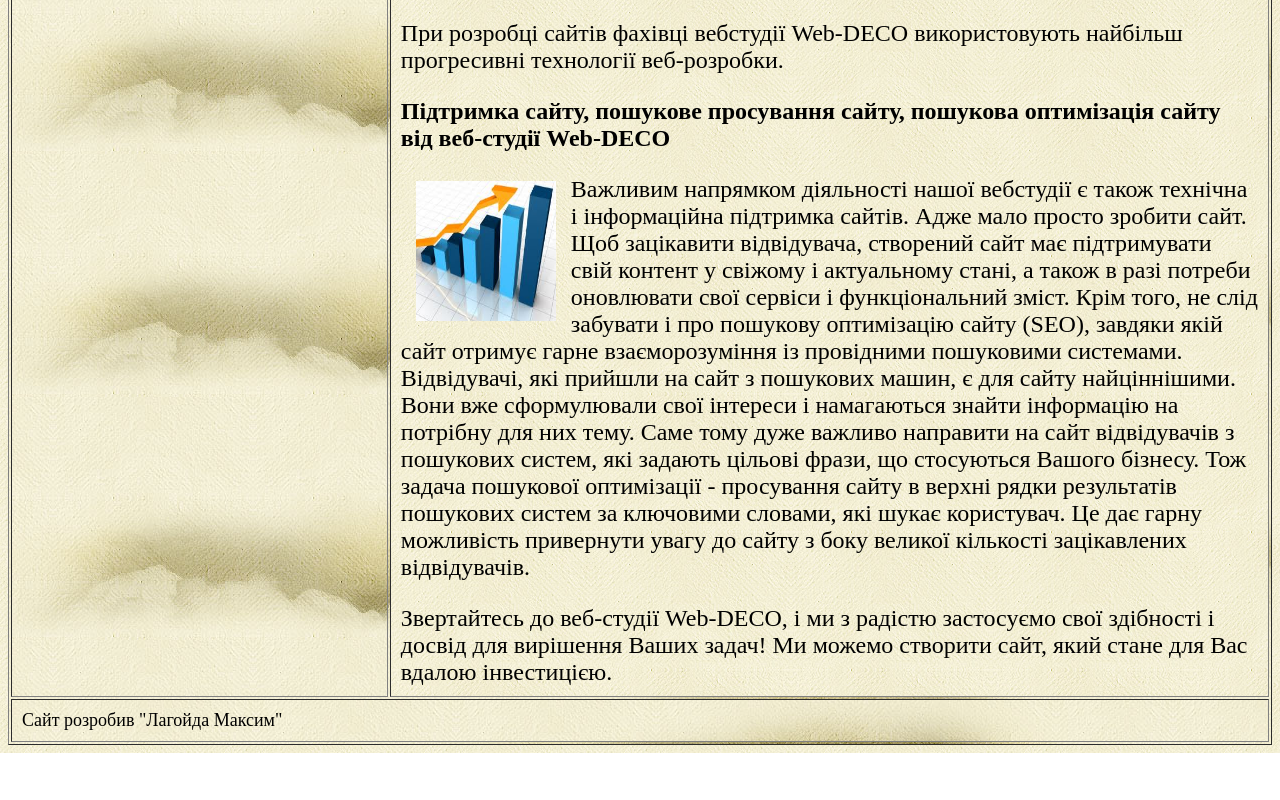
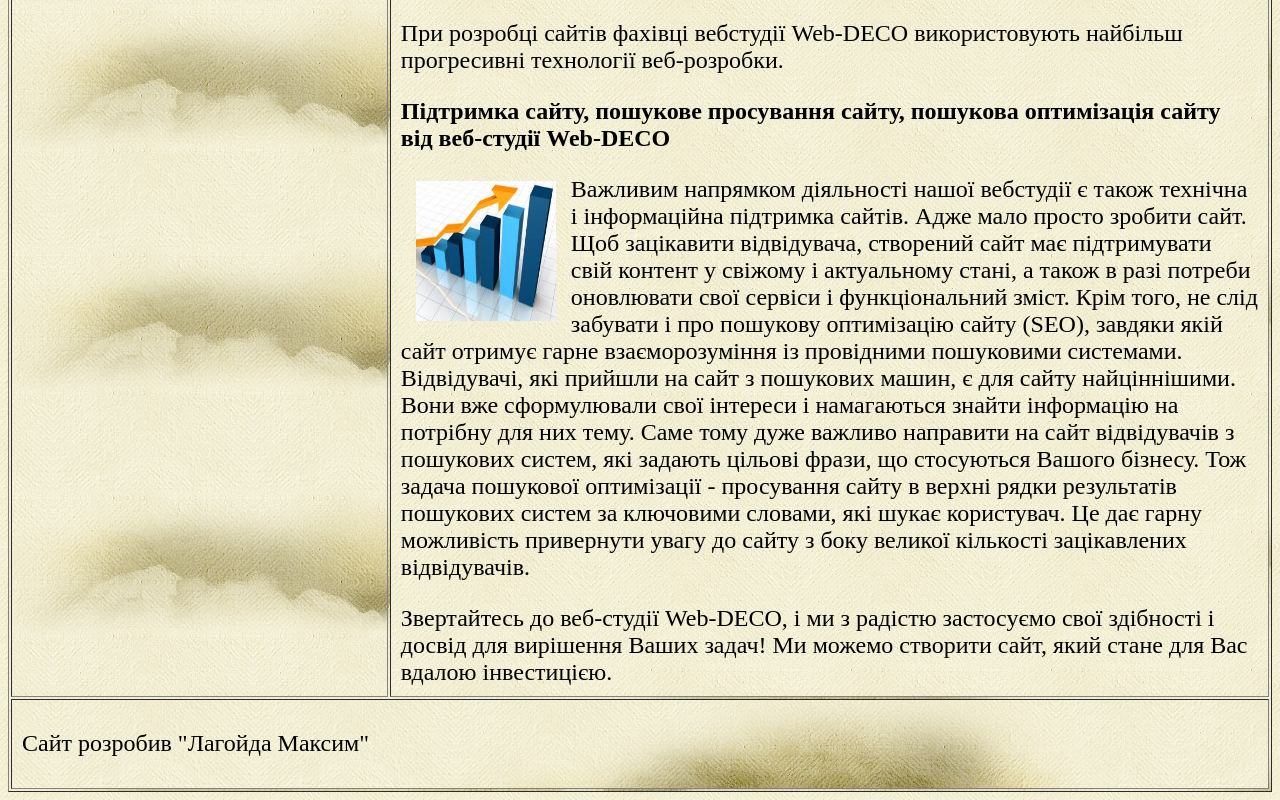
Before and after one commit to Rinkame0/Rinkame0.github.io, a plain HTML site: page index.html in a window 1280 px wide. Shown: the part 1799-2599 px from the top of the page. Before the commit the page ends 2552 px from the top, so only its background shows below. Drawn offline with Linux system fonts and the light colour scheme.

Commit message:
Фікс футера

```diff
--- a/index.html
+++ b/index.html
@@ -113,9 +113,7 @@
         </td>
       </tr>
       <tr>
-        <td background="images/bg-3.jpg" colspan="2" valign="middle" hight="90">
-          <font size="4">Сайт розробив "Лагойда Максим"</font>
-        </td>
+        <td background="images/bg-3.jpg" colspan="2" valign="middle" height="90"><font size="5">Сайт розробив "Лагойда Максим"</font></td>
       </tr>
       </table>
   </body>
```
